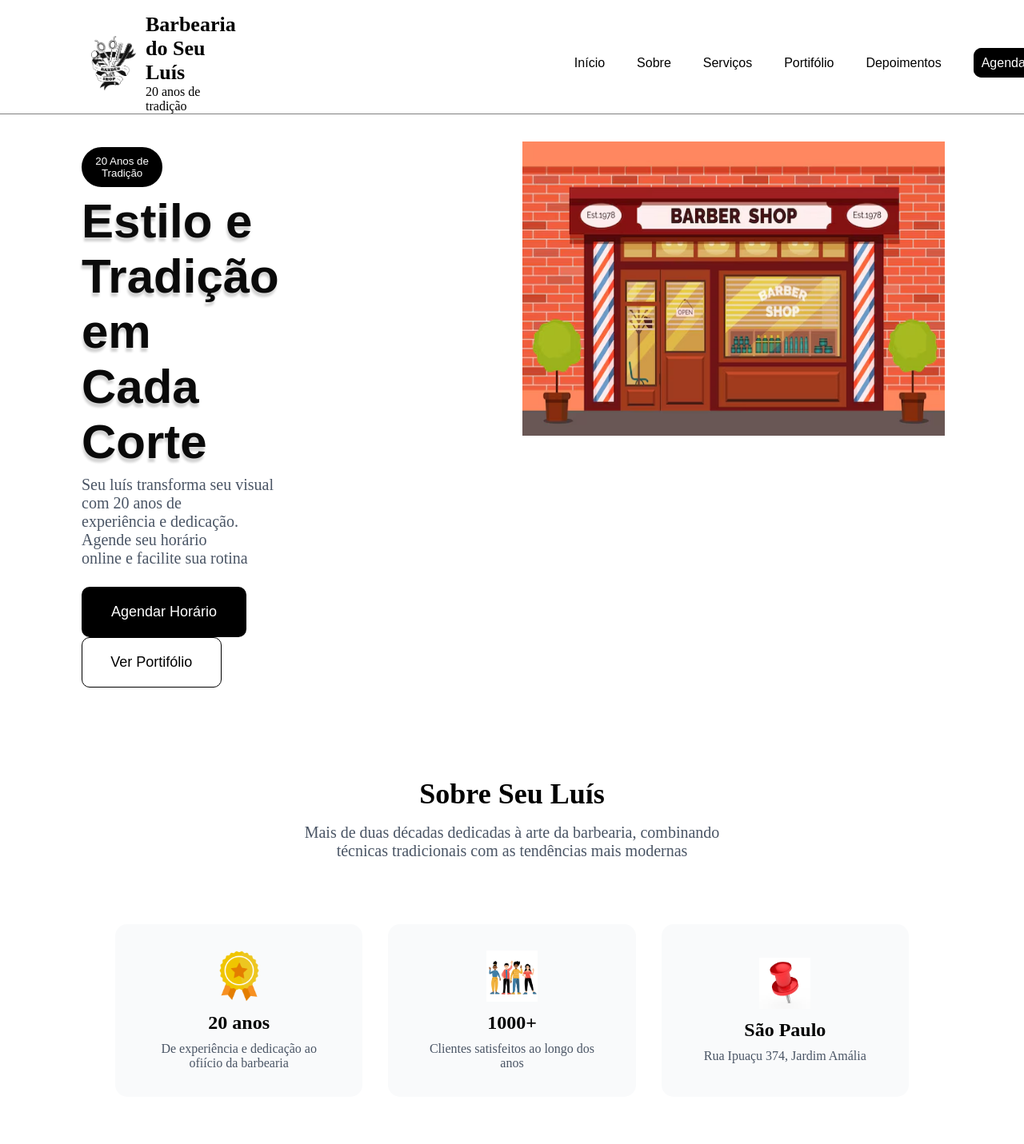
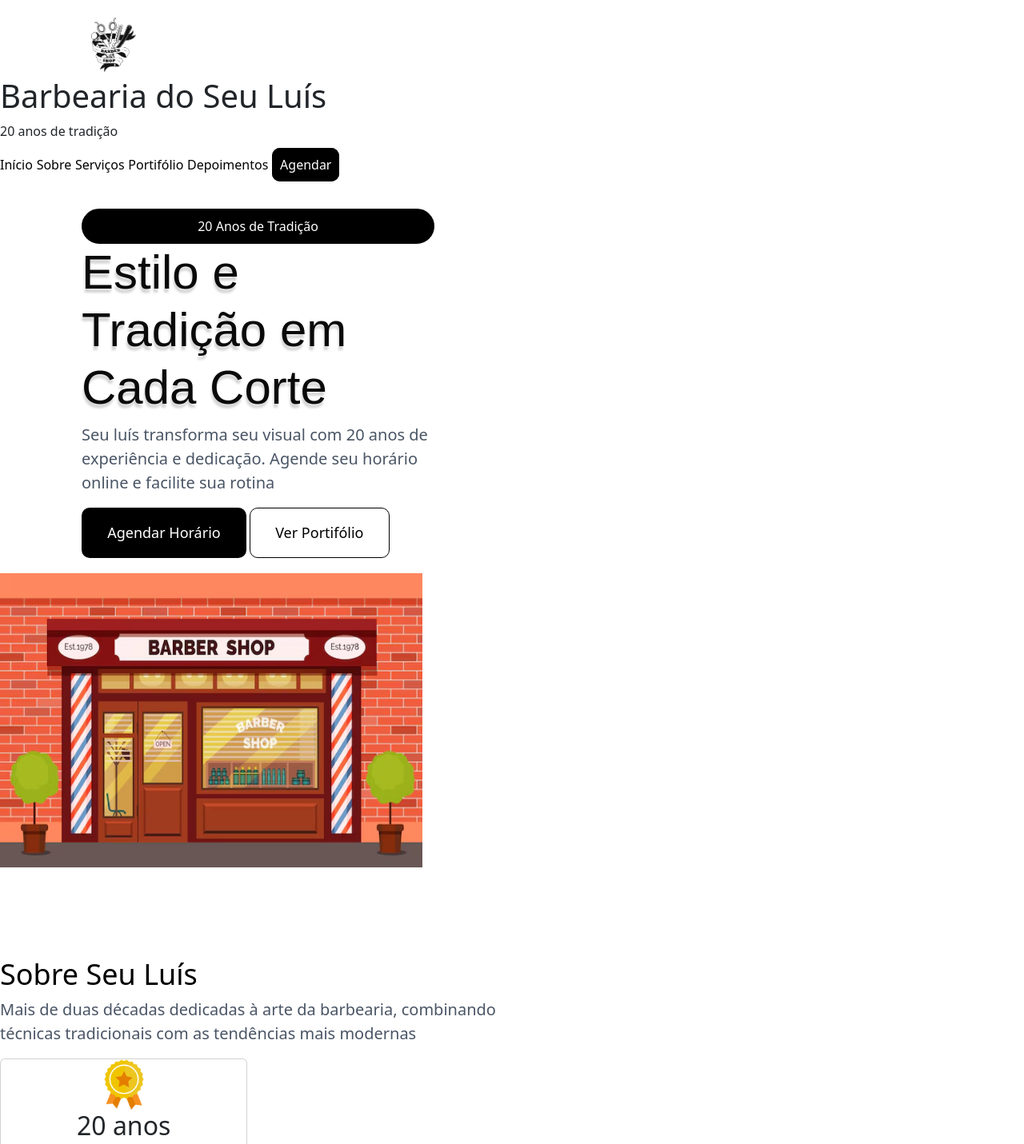
Before and after one commit to Samuel-Emiya/Barbearia-do-Seu-Lu-s, a website: page index.html in a window 1280 px wide. Shown: the top 1431 px of the page at 80% size. Drawn offline with nearby package versions, Linux system fonts and the light colour scheme.

Commit message:
Tentando adicionar bootstrap, tendo que refazer toda a parte com display flex

```diff
--- a/index.html
+++ b/index.html
@@ -5,14 +5,13 @@
     <meta name="viewport" content="width=device-width, initial-scale=1.0">
     <link rel="stylesheet" href="style.css">
     <title>Seu Luís</title>
+    <link href="https://cdn.jsdelivr.net/npm/bootstrap@5.3.8/dist/css/bootstrap.min.css" rel="stylesheet" integrity="sha384-sRIl4kxILFvY47J16cr9ZwB07vP4J8+LH7qKQnuqkuIAvNWLzeN8tE5YBujZqJLB" crossorigin="anonymous">
     <link rel="preconnect" href="https://fonts.googleapis.com">
     <link rel="preconnect" href="https://fonts.gstatic.com" crossorigin>
     <link href="https://fonts.googleapis.com/css2?family=Open+Sans:ital,wght@0,300..800;1,300..800&display=swap" rel="stylesheet">
 </head>
 <body>
-    <header>
-
-        <div class="theader">
+    <div class="theader" class=" row align-items-end">
         <img src="./imagens/barbearia-logo.avif" alt="" class="logo">
         <div class="horizontal">
             <h1>Barbearia do Seu Luís</h1>
@@ -27,7 +26,6 @@
             <button class="botao"><a href="">Agendar</a></button>
         </div>
     </div>
-    </header>
 
     <div class="cp">
         <div class="corpo">
--- /dev/null
+++ b/package.json
@@ -0,0 +1,5 @@
+{
+  "dependencies": {
+    "bootstrap": "^5.3.8"
+  }
+}
--- a/style.css
+++ b/style.css
@@ -16,9 +16,9 @@ header {
 }
 
 .logo {
-    display: flex;
+    /*display: flex;
+    justify-content: end;*/
     height: 5rem;
-    justify-content: end;
     padding-right: 0;
     margin-left: 6.375rem;
 }
@@ -69,19 +69,19 @@ header {
 }
 
 .theader {
-    display: flex;
+    /*display: flex;
     flex-direction: horizontal;
+    align-items: center;*/
     font-size: 13px;
     margin-top: 1rem;
     margin-bottom: 1rem;
     margin-right: 6.375rem;
-    align-items: center;
 }
 
 .header {
-    display: flex;
+    /*display: flex;
     gap: 40px;
-    align-items: center;
+    align-items: center;*/
     font-size: 18px;
 }
 
@@ -97,9 +97,9 @@ header {
 }
 
 .cp {
-    display: flex;
+    /*display: flex;
     flex-direction: horizontal;
-    gap: 19rem;
+    gap: 19rem;*/
     margin-right: 6.375rem;
 }
 
@@ -110,10 +110,10 @@ header {
 }
 
 .corpo {
-    display: flex;
+    /*display: flex;
     flex-direction: column;
+    gap: 0.5rem;*/
     margin-left: 6.375rem;
-    gap: 0.5rem;
 }
 
 .corpo h1 {
@@ -135,9 +135,9 @@ header {
 }
 
 .corpo .corpo2 {
-    display: flex;
+    /*display: flex;
     flex-direction: column;
-    gap: 1.5rem;
+    gap: 1.5rem;*/
 }
 
 .corpo2 p {
@@ -146,10 +146,10 @@ header {
 }
 
 .sobre {
-    display: flex;
+    /*display: flex;
     flex-direction: column;
     align-items: center;
-    gap: 5rem;
+    gap: 5rem;*/
     color: var(--dark-gray);
     margin-top: 7rem;
 }
@@ -175,9 +175,9 @@ header {
 }
 
 .cards {
-    display: flex;
+    /*display: flex;
     flex-direction: row;
-    gap: 2rem;
+    gap: 2rem;*/
 }
 
 .icone img{
@@ -186,21 +186,21 @@ header {
 }
 
 .sobre .gap2 {
-    display: flex;
+    /*display: flex;
     flex-direction: column;
     gap: 1rem;
-    text-align: center;
+    text-align: center;*/
 }
 
 .card {
-    display: flex;
-    background-color: var(--lightest-gray);
+    /*display: flex;
     align-items: center;
     justify-content: center;
     flex-direction: column;
-    gap: 0.6rem;
+    gap: 0.6rem;*/
     width: 309.33px;
     height: 216px;
     border-radius: 15px;
     text-align: center;
+    background-color: var(--lightest-gray);
 }
```
Also changed, not shown: README.md (deleted), 1 other file. Lines whose indentation alone changed are shown as unchanged.
